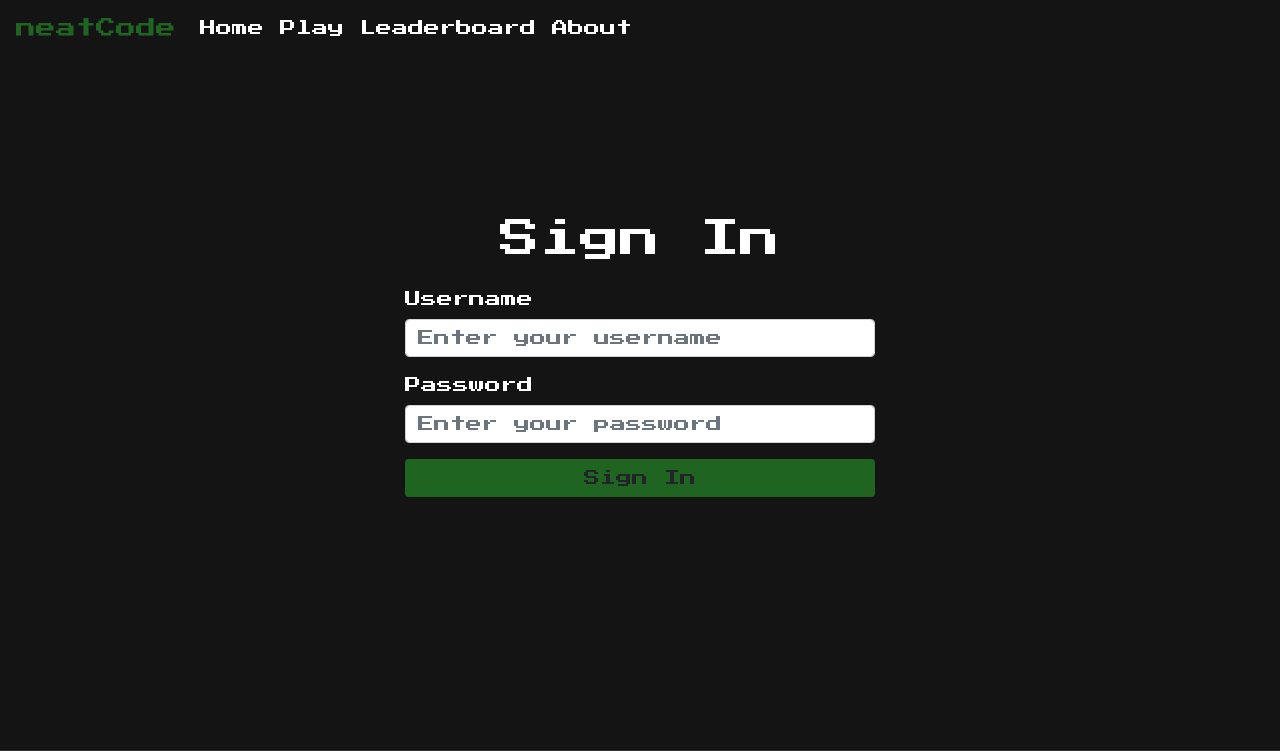
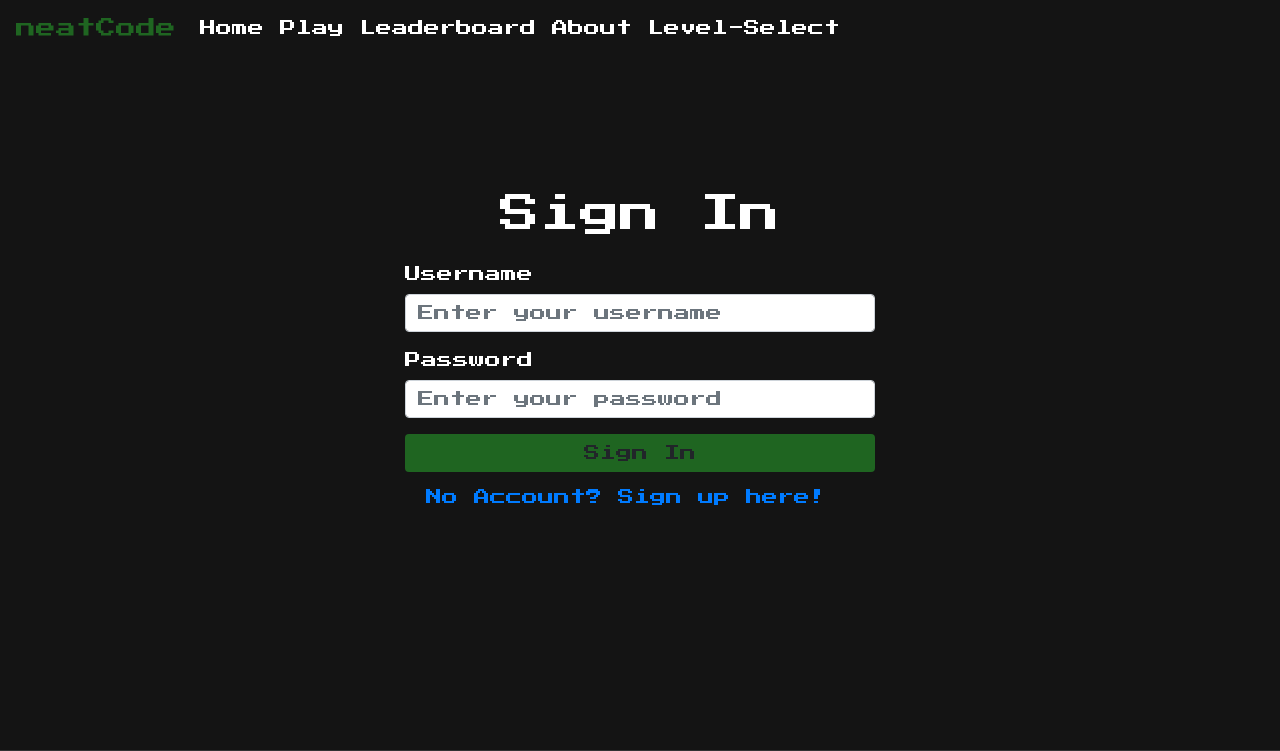
Before and after one commit to nimata23/neatCode-Game, a Flask app: page /login in a window 1280 px wide. Shown: the top 751 px of the page. Run offline with Flask 3, Linux system fonts and the light colour scheme; some libraries are stand-ins or nearby versions.

Commit message:
adds link to signup page, adds names to form items

```diff
--- a/website/templates/login.html
+++ b/website/templates/login.html
@@ -27,7 +27,7 @@
               <a class="nav-link" href="home.html">Home</a>
             </li>
             <li class="nav-item">
-              <a class="nav-link" href="game.html">Play</a>
+              <a class="nav-link" href="{{url_for('views.game',level='level1', fileNum='1')}}">Play</a>
             </li>
             <li class="nav-item">
               <a class="nav-link" href="leaderboard.html">Leaderboard</a>
@@ -35,6 +35,9 @@
             <li class="nav-item">
               <a class="nav-link" href="#">About</a>
             </li>
+		 <li class="nav-item">
+		   <a class="nav-link" href="levelselect.html">Level-Select</a>
+		 </li>
           </ul>
         </div>
       </nav>
@@ -63,6 +66,9 @@
           </div>
           <button type="submit" class="btn btn-block" id="sign-in-btn">Sign In</button>
         </form>
+	  <div class='container'>
+		<a class="nav-link" href="{{url_for('auth.signup')}}">No Account? Sign up here!</a>
+	  </div>
     </main>
 
     <!-- footer -->
```
